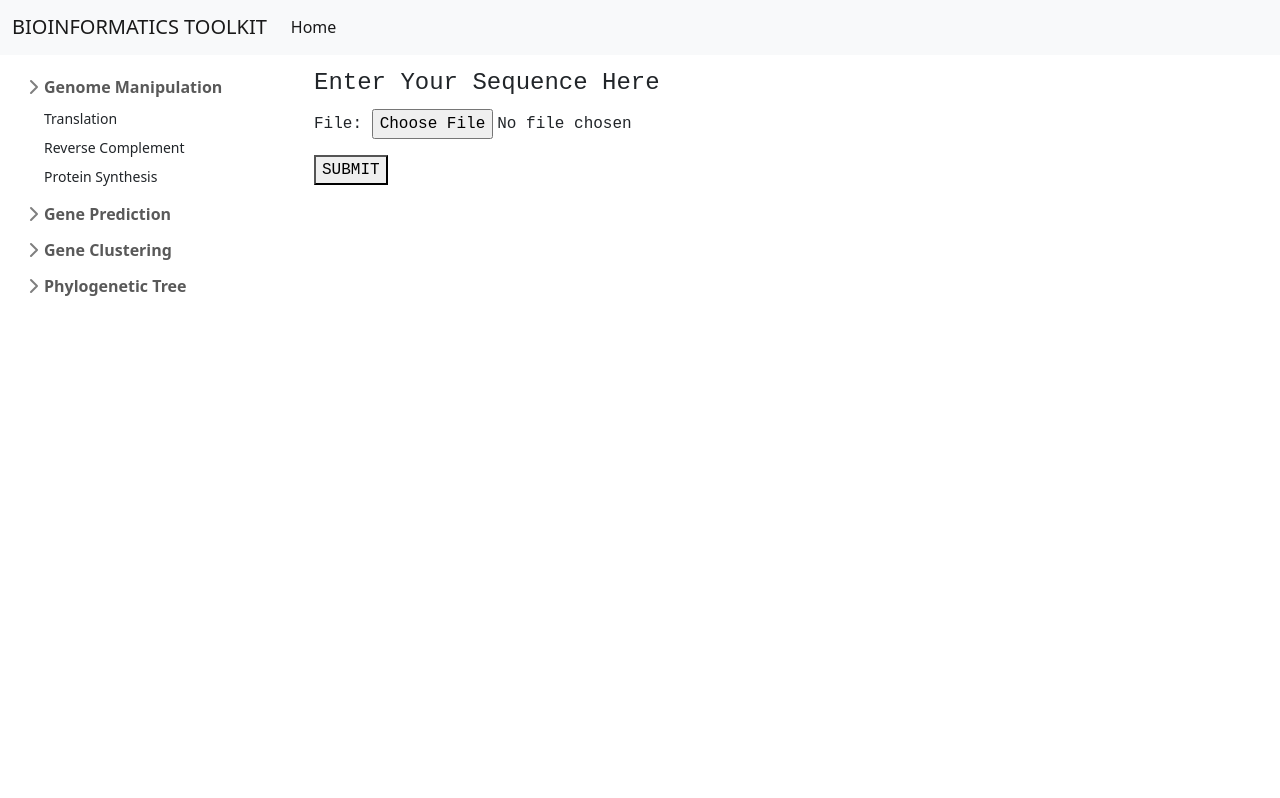
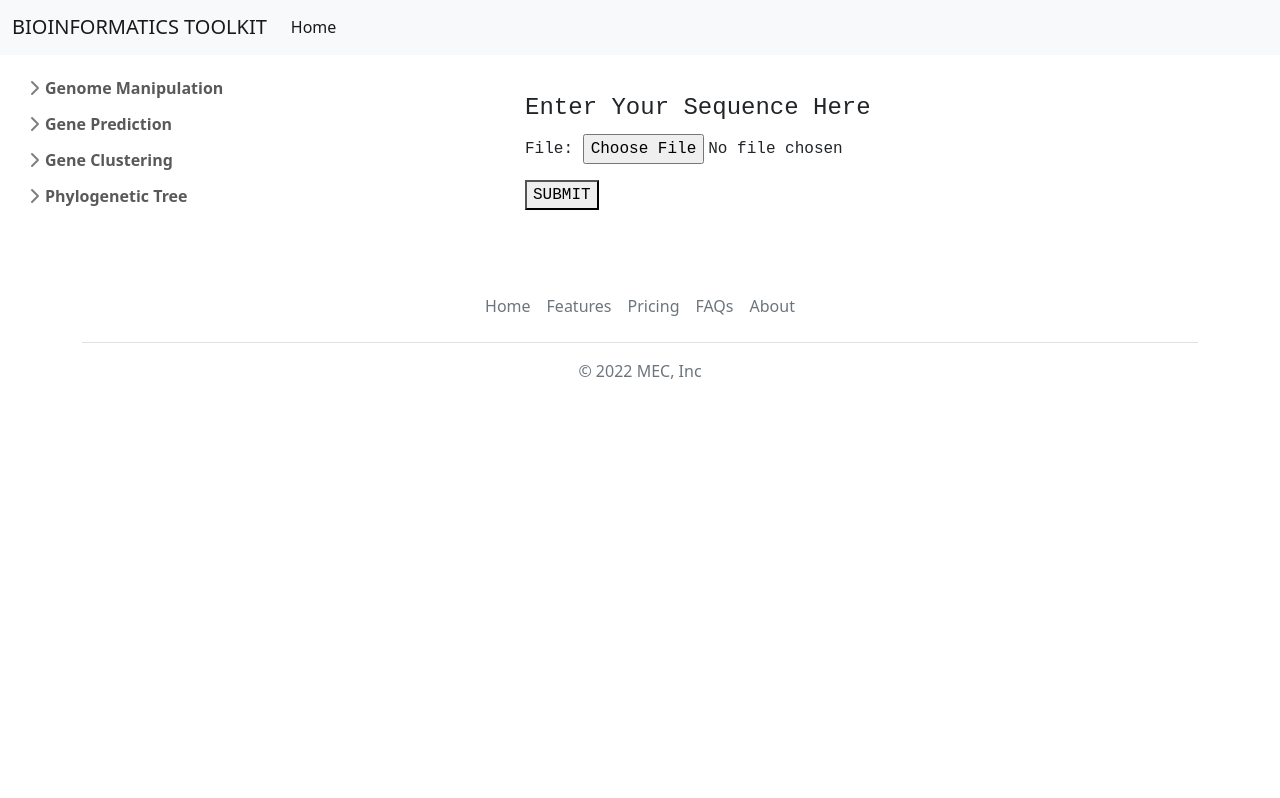
Before and after one commit to nahian-147/BioinformaticsToolkit, a Django app: page /gene_prediction/ in a window 1280 px wide. Shown: the part 1-799 px from the top of the page. Run offline with Django 4.2, Linux system fonts and the light colour scheme.

Commit message:
UI fixes

```diff
--- a/templates/base.html
+++ b/templates/base.html
@@ -89,8 +89,9 @@
 
 </head>
 
-<body id="top" data-spy="scroll" data-target=".navbar-collapse" data-offset="50">
+<body>
 
+  <div>
     <section class="preloader">
         <div class="spinner">
             <span class="spinner-rotate"></span>
@@ -135,17 +136,17 @@
         </div>
       </nav>
 
-<body>
-
-  <main class="d-flex flex-nowrap">
-
-    <div class="flex-shrink-0 p-3 bg-white" style="width: 280px;">
-      <ul class="list-unstyled ps-0">
+  <table style="width:100%;">
+    <tr>
+      <td style="vertical-align: top;">
+        <div>
+          <div class="flex-shrink-0 p-3 bg-white" style="width: 280px;">
+            <ul class="list-unstyled ps-0">
         <li class="mb-1">
           <button class="btn btn-toggle d-inline-flex align-items-center rounded border-0 collapsed" data-bs-toggle="collapse" data-bs-target="#home-collapse" aria-expanded="false">
             Genome Manipulation
           </button>
-          <div class="collapse show" id="home-collapse">
+          <div class="collapse" id="home-collapse">
             <ul class="btn-toggle-nav list-unstyled fw-normal pb-1 small">
               <li><a href="/genome_manipulation/translation/" class="link-dark d-inline-flex text-decoration-none rounded">Translation</a></li>
               <li><a href="/genome_manipulation/reverse_complement" class="link-dark d-inline-flex text-decoration-none rounded">Reverse Complement</a></li>
@@ -195,12 +196,18 @@
         </li>
       </ul>
     </div>
+  </div>
+      </td>
 
-    <div class="container">
-      {% block content %}{% endblock %}
-    </div>
+      <td>
+        <div class="container">
+           {% block content %}{% endblock %}
+        </div>
+      </td>
 
-    {% comment %} <div class="container">
+      <tr>
+      <td colspan="2">
+        <div class="container">
       <footer class="py-3 my-4">
         <ul class="nav justify-content-center border-bottom pb-3 mb-3">
           <li class="nav-item"><a href="#" class="nav-link px-2 text-muted">Home</a></li>
```
Also changed, not shown: other parts of templates/base.html (+6 -2 lines), static/css/arrange.css (+9 -1 lines).
